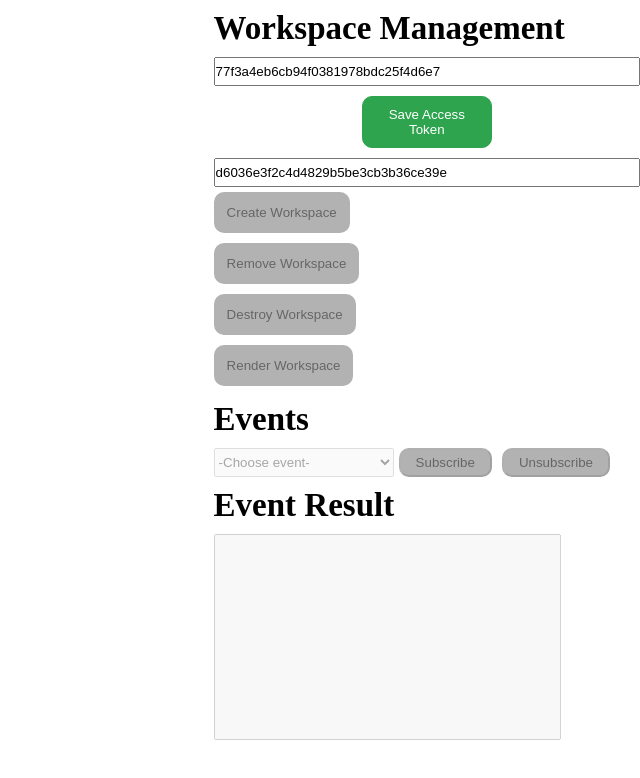
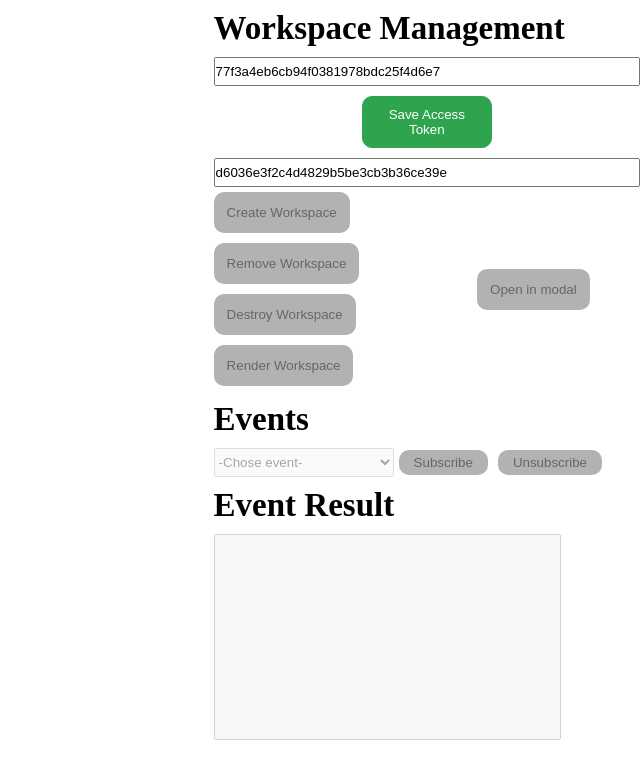
Before and after one commit to sphere-engine/sphere-engine-containers-angular, an Angular app in the folder workspace_integration/: page / in a window 1280 px wide. Shown: the top 778 px of the page, without its empty margins (640-1280 px from the left). Built offline with nearby package versions, Linux system fonts and the light colour scheme.

Commit message:
added modal

```diff
--- a/workspace_integration/src/app/components/aside/aside.component.html
+++ b/workspace_integration/src/app/components/aside/aside.component.html
@@ -7,17 +7,27 @@
             <div class="token-error" *ngIf="tokenErrorMsg!==''">{{tokenErrorMsg}}</div>
         </div>
         <input class="project-form" type="text" placeholder="project id..." [(ngModel)]="projectId" />
-        <div class="workspace-btns">
-            <button class="btn-1" (click)="createWorkspace()" [disabled]="!isToken">Create Workspace</button>
-            <button class="btn-2" (click)="removeWorkspace()" [disabled]="!isToken || !isWorkspaceWorking">Remove Workspace</button>
-            <button class="btn-3" (click)="destroyWorkspace()" [disabled]="!isToken || !isWorkspaceWorking">Destroy Workspace</button>
-            <button class="btn-4" (click)="renderWorkspace()" [disabled]="!isToken || !isWorkspaceWorking">Render Workspace</button>
+        <div class="buttons">
+            <div class="workspace-btns">
+                <button class="btn-1" (click)="createWorkspace()" [disabled]="!isToken">Create Workspace</button>
+                <button class="btn-2" (click)="removeWorkspace()" [disabled]="!isToken || !isWorkspaceWorking">Remove Workspace</button>
+                <button class="btn-3" (click)="destroyWorkspace()" [disabled]="!isToken || !isWorkspaceWorking">Destroy Workspace</button>
+                <button class="btn-4" (click)="renderWorkspace()" [disabled]="!isToken || !isWorkspaceWorking">Render Workspace</button>
+            </div>
+            <div class="aside-modal">
+                <button (click)="displayModal()" class="btn-modal" [disabled]="!isToken || !isWorkspaceWorking">Open in modal</button>
+                <app-modal *ngIf="showModal" [workspaceId]="workspaceId()" [key]="keyForRefresh">
+                    <div class="modal-close-btn" #modalDiv>
+                        <button (click)="displayModal()">Close modal</button>
+                    </div>
+                </app-modal>
+            </div>
         </div>
     </div>
     <div class="events-form">
         <div class="title">Events</div>
         <select [(ngModel)]="event" [disabled]="!isToken || !isWorkspaceWorking || subscribed">
-            <option value="" disabled>-Choose event-</option>
+            <option value="" disabled>-Chose event-</option>
             <option *ngFor="let event of events" [value]="event">
                 {{ event }}
         </select>
--- a/workspace_integration/src/app/components/aside/aside.component.scss
+++ b/workspace_integration/src/app/components/aside/aside.component.scss
@@ -15,6 +15,11 @@
 
     button {
         transition: opacity 0.3s ease;
+        margin: 5px 0;
+        border-radius: 10px;
+        width: fit-content;
+        padding: 13px;
+        border: none;
     }
 
     button:disabled {
@@ -58,30 +63,57 @@
     width: 33vw;
 }
 
+.buttons {
+    display: flex;
+    flex-direction: row;
+    width: 100%;
+
+    .aside-modal {
+        display: flex;
+        justify-content: center;
+        align-items: center;
+        width: 50%;
+
+        button:not(:disabled) {
+            margin: 5px 0;
+            color: white;
+            background-color: blueviolet;
+            border-radius: 10px;
+            width: fit-content;
+            padding: 13px;
+            border: none;
+        }
+    }
+
     .workspace-btns {
+        width: 50%;
         display: flex;
         flex-direction: column;
 
         button {
             margin: 5px 0;
-        color: white;
             border-radius: 10px;
             width: fit-content;
             padding: 13px;
             border: none;
         }
 
-    .btn-1 {
+        .btn-1:not(:disabled) {
             background-color: blue;
+            color: white;
         }
-    .btn-2 {
+        .btn-2:not(:disabled) {
             background-color: orangered;
+            color: white;
         }
-    .btn-3 {
+        .btn-3:not(:disabled) {
             background-color: red;
+            color: white;
         }
-    .btn-4 {
+        .btn-4:not(:disabled) {
             background-color: green;
+            color: white;
+        }
     }
 }
 
--- a/workspace_integration/src/app/components/aside/aside.component.ts
+++ b/workspace_integration/src/app/components/aside/aside.component.ts
@@ -31,6 +31,7 @@ export class AsideComponent implements OnInit {
   ];
 
   protected event: string = '';
+  protected showModal: boolean = false;
   protected eventResponse: string = '';
   protected projectId: string = 'd6036e3f2c4d4829b5be3cb3b36ce39e'; //d6036e3f2c4d4829b5be3cb3b36ce39e
   protected accessToken: string = '77f3a4eb6cb94f0381978bdc25f4d6e7'; //77f3a4eb6cb94f0381978bdc25f4d6e7
@@ -38,6 +39,16 @@ export class AsideComponent implements OnInit {
   protected tokenErrorMsg: string = '';
   protected isToken: boolean = false;
   protected subscribed: boolean = false;
+  protected keyForRefresh: number = 1;
+
+  public displayModal(): void {
+    this.showModal = !this.showModal;
+    this.keyForRefresh++;
+  }
+
+  public workspaceId(): string {
+    return this.workspaceService.getWorkspaceId();
+  }
 
   public saveToken(): void {
     this.workspaceService.saveToken(this.accessToken).subscribe({
--- /dev/null
+++ b/workspace_integration/src/app/components/modal/modal.component.html
@@ -0,0 +1,4 @@
+<div class="dialog-content" [attr.id]="key">
+    <div id="modal-workspace" data-id="modal-workspace" [attr.data-workspace]="workspaceId"></div>
+    <ng-content></ng-content>
+</div>
```
Also changed, not shown: workspace_integration/src/app/components/modal/modal.component.ts (added, +30 -0 lines), workspace_integration/src/app/components/modal/modal.component.scss (added), 1 other file (tests, documents, lock files or other folders). Lines whose indentation alone changed are shown as unchanged.
